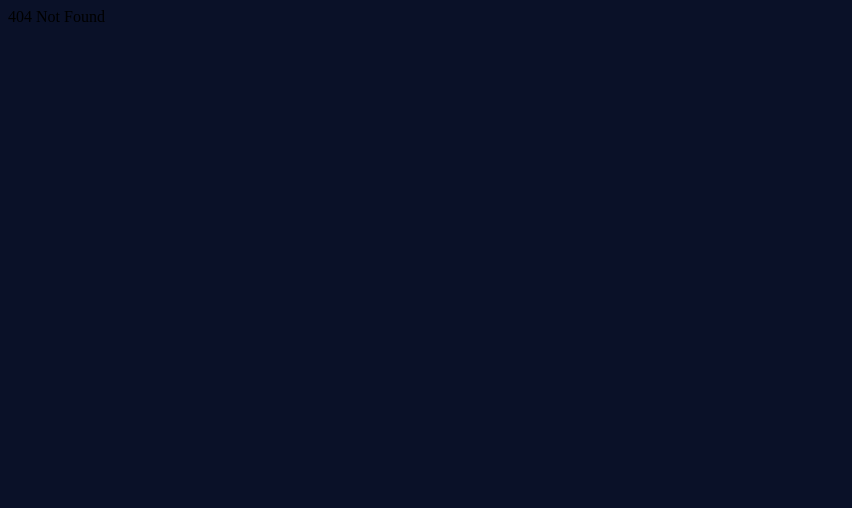
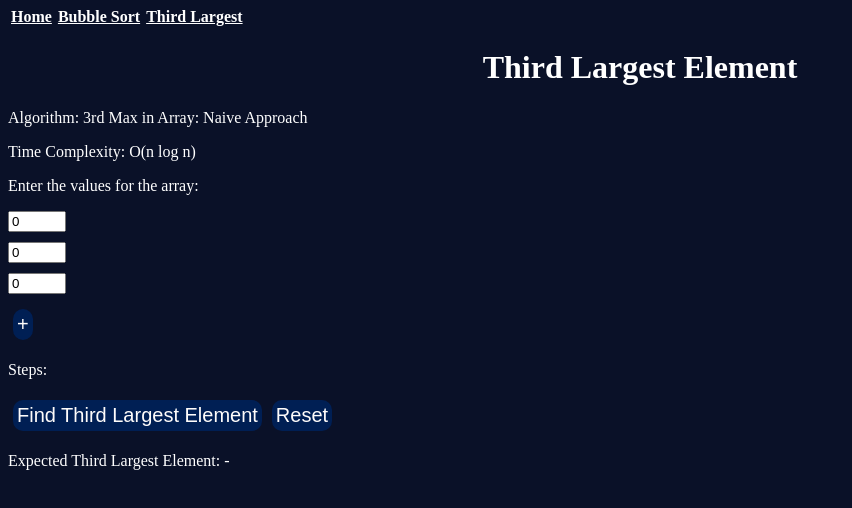
Before and after one commit to infinite-loop-threesixtwo/sort, a React (Create React App) app: page /sort/thirdlargest in a window 1280 px wide. Before the commit this address had no page. Shown: the top 508 px of the page, without its empty margins (0-852 px from the left). Built offline with nearby package versions, Linux system fonts and the light colour scheme.

Commit message:
Update
Added third largest algo code from test repo, added navbar, restyled home to designer specifications

```diff
--- a/src/index.js
+++ b/src/index.js
@@ -4,6 +4,7 @@ import Home from "./pages/home";
 import Bubble from "./pages/bubble";
 import NoPage from "./pages/nopage";
 import Layout from "./pages/layout";
+import ThirdLargest from "./pages/thirdlargest";
 export default function App() {
   return (
     <BrowserRouter>
@@ -11,6 +12,7 @@ export default function App() {
         <Route path="/sort/" element={<Layout />}>
           <Route index element={<Home />} />
           <Route path="/sort/bubble" element={<Bubble />} />
+          <Route path="/sort/thirdlargest" element={<ThirdLargest />} />
           <Route path="*" element={<NoPage />} />
         </Route>
       </Routes>
--- a/src/pages/home.css
+++ b/src/pages/home.css
@@ -2,12 +2,22 @@
   display: flex;
   align-items: center;
   justify-content: center;
-  color: black;
+  color: #FEFCFB;
   position: absolute;
   background-color: #001F54;
-  width: 31%;
-  height: 90%;
-  top: 5%;
+  width: 30%;
+  height: 30%;
+  left: 66%;
   border: #FEFCFB;
   border-radius: 20px;
+  font-size: 3vh;
 }
+
+span.text {
+  color: #FEFCFB;
+  position: absolute;
+  left: 30%;
+  top: 50%;
+  font-size: 5vh;
+  text-align: left;
+}
--- a/src/pages/home.js
+++ b/src/pages/home.js
@@ -4,11 +4,14 @@ import './home.css';
 function Home() {
     return (
       <div className="menu">
+        <span className="text">Algorithm Visualizer</span>
         <a href="bubble">
-          <span className="algorithm-choice" key="1">Bubble Sort</span>
+          <span className="algorithm-choice" key="1" style={{top: '5%'}}>Bubble Sort</span>
         </a>
-        <div className="algorithm-choice" key="2" style={{left: '33%'}}></div>
-        <div className="algorithm-choice" key="3" style={{left: '66%'}}></div>
+        <a href="thirdlargest">
+          <span className="algorithm-choice" key="2" style={{top: '36%'}}>Third Largest</span>
+        </a>
+        <div className="algorithm-choice" key="3" style={{top: '67%'}}></div>
       </div>
     );
 }
--- a/src/pages/layout.js
+++ b/src/pages/layout.js
@@ -1,13 +1,10 @@
 import { Outlet } from "react-router-dom";
+import Navbar from './navbar';
 
 function Layout() {
   return (
     <div>
-      {/* A "layout route" is a good place to put markup you want to
-          share across all the pages on your site, like navigation. */}
-      {/* An <Outlet> renders whatever child route is currently active,
-          so you can think about this <Outlet> as a placeholder for
-          the child routes we defined above. */}
+      <Navbar />
       <Outlet />
     </div>
   );
--- /dev/null
+++ b/src/pages/navbar.css
@@ -0,0 +1,6 @@
+a {
+  color: white;
+}
+.nav-link {
+  margin: 3px;
+}
--- /dev/null
+++ b/src/pages/navbar.js
@@ -0,0 +1,20 @@
+import React from "react";
+import './navbar.css';
+
+function Navbar() {
+  return (
+    <nav>
+      <a href="/sort">
+        <span className="nav-link">Home</span>
+      </a>
+      <a href="bubble">
+        <span className="nav-link">Bubble Sort</span>
+      </a>
+      <a href="thirdlargest">
+        <span className="nav-link">Third Largest</span>
+      </a>
+    </nav>
+  );
+}
+
+export default Navbar;
--- /dev/null
+++ b/src/pages/thirdlargest.css
@@ -0,0 +1,93 @@
+/* App.css */
+
+input[type="number"] {
+  width: 50px;
+  margin-right: 5px;
+}
+
+button {
+  margin: 5px;
+}
+
+div {
+  margin-bottom: 10px;
+}
+
+span {
+  font-weight: bold;
+}
+
+
+input[type="number"] {
+  width: 50px;
+  margin-right: 5px;
+}
+
+button {
+  margin: 5px;
+}
+
+div {
+  margin-bottom: 10px;
+
+  }
+
+
+
+span {
+  font-weight: bold;
+}
+
+.array-visualizer {
+  display: flex;
+  flex-direction: row;
+  justify-content: space-between;
+  align-items: center;
+  margin-bottom: 20px;
+}
+
+.array-container {
+  display: flex;
+  flex-direction: row-reverse;
+  height: 300px;
+  width: 100%;
+  align-items: flex-end;
+
+}
+
+.array-bar {
+  width: 30px;
+  margin: 0 2px;
+  background-color: #0074d9;
+  color: #fff;
+  display: flex;
+  flex-direction: column;
+  align-items: center;
+  justify-content: flex-end;
+  font-size: 12px;
+  font-weight: bold;
+  text-align: center;
+}
+
+.steps-container {
+  display: flex;
+  flex-direction: column;
+}
+
+.step {
+  margin-bottom: 5px;
+  font-size: 14px;
+  font-family: monospace;
+}
+
+body {
+  background-color: #0a1128;
+  color: #fff;
+}
+
+h1 {
+  display: flex;
+  justify-content: center;
+  align-items: center;
+  height: 40px;
+}
--- /dev/null
+++ b/src/pages/thirdlargest.js
@@ -0,0 +1,149 @@
+import React, { useState } from "react";
+import './thirdlargest.css';
+
+function ThirdLargest() {
+  const [n, setN] = useState(3);
+  const [arr, setArr] = useState([0, 0, 0]);
+  const [steps, setSteps] = useState([]);
+  const [thirdLargest, setThirdLargest] = useState(null);
+
+  const findThirdLargest = (arr) => {
+    // Step 3: Check if the array length is less than 3.
+    if (arr.length < 3) {
+      return null;
+    }
+    // Step 1: Sort the array in descending order.
+    let sortedArr = arr.sort((a, b) => b - a);
+    // Step 2: Remove duplicates.
+    sortedArr = sortedArr.filter((value, index, self) => self.indexOf(value) === index);
+    if (sortedArr.length < 3){
+        return null;
+    }
+    // If > 3 unique values in the array return the third largest element
+    if (sortedArr.length >= 3) {
+      return sortedArr[2];
+    }
+    // If there are less than 3 unique values in the array return the max value
+    return sortedArr[0];
+  };
+
+  function ArrayVisualizer({ arr, steps }) {
+    return (
+      <div className="array-visualizer">
+        <div className="array-container">
+          {arr.map((value, i) => (
+            <div key={i} className="array-bar" style={{ height: `${value * 10}px` }}>
+              {value}
+            </div>
+          ))}
+        </div>
+        <div className="steps-container">
+          {steps.map((arr, i) => (
+            <div key={i} className="step">
+              [{arr.join(", ")}]
+            </div>
+          ))}
+        </div>
+      </div>
+    );
+  }
+
+
+  const handleChangeN = (e) => {
+    const newN = parseInt(e.target.value);
+    if (newN > 3 && newN <= 10) {
+      setN(newN);
+    }
+  };
+
+  const handleChangeArr = (e, i) => {
+    const newArr = [...arr];
+    newArr[i] = parseInt(e.target.value);
+    setArr(newArr);
+  };
+  const handleClick = () => {
+    const sortedArr = [...arr].sort((a, b) => b - a);
+    const steps = [];
+    steps.push({
+      step: 1,
+      explanation: `Sort the array ${JSON.stringify(arr)} in descending order using a sorting algorithm. Result: ${JSON.stringify(sortedArr)}`
+    });
+    const thirdLargest = findThirdLargest(sortedArr);
+    steps.push({
+      step: 2,
+      explanation: `Remove duplicate elements from the sorted array
+      ${JSON.stringify(sortedArr.filter((value, index, self) => self.indexOf(value) === index))}.`
+    });
+    //steps.push({
+      //step: 3,
+    //  explanation: `Check if the length of the array is less than 3.`
+   // });
+    if (thirdLargest !== null) {
+      steps.push({
+        step: 3,
+        explanation: `If the sorted array has 3 or more unique elements, then return the element at index 2
+        (which is the third largest element in the array). ${JSON.stringify(sortedArr)}. Result: ${thirdLargest}`
+      });
+    } else {
+      steps.push({
+        step: 3,
+        explanation: `There are less than 3 unique elements in the array ${JSON.stringify(arr)}, so we cannot find the third largest element.`
+      });
+    }
+    setSteps(steps);
+    setThirdLargest(thirdLargest);
+  };
+
+
+
+  const handleReset = () => {
+    setArr([0, 0, 0]);
+    setSteps([]);
+    setThirdLargest(null);
+  };
+
+  const handleAdd = () => {
+    if (arr.length < 10) {
+    setArr([...arr, 0]);
+    }
+  };
+
+  const handleRemove = (i) => {
+    const newArr = [...arr];
+    newArr.splice(i, 1);
+    setArr(newArr);
+  };
+
+  return (
+    <div>
+      <h1>Third Largest Element</h1>
+      <p>Algorithm: 3rd Max in Array: Naive Approach</p>
+      <p>Time Complexity: O(n log n) </p>
+      <p>Enter the values for the array:</p>
+      {arr.map((value, i) => (
+        <div key={i}>
+          <input type="number" value={value} onChange={(e) => handleChangeArr(e, i)} />
+          {i < 3 ? null : <button onClick={() => handleRemove(i)}>-</button>}
+        </div>
+      ))}
+      <button onClick={handleAdd}>+</button>
+      <p>
+  Steps:
+  {steps.map((step) => (
+    <div key={step.step}>
+      <strong>Step {step.step}:</strong> {step.explanation}
+    </div>
+  ))}
+</p>
+
+
+      <button onClick={handleClick}>Find Third Largest Element</button>
+      <button onClick={handleReset}>Reset</button>
+      <p>
+        Expected Third Largest Element: {thirdLargest === null ? "-" : thirdLargest}
+      </p>
+    </div>
+  );
+}
+
+export default ThirdLargest;
```
Also changed, not shown: 1 other file (tests, documents, lock files or other folders).
